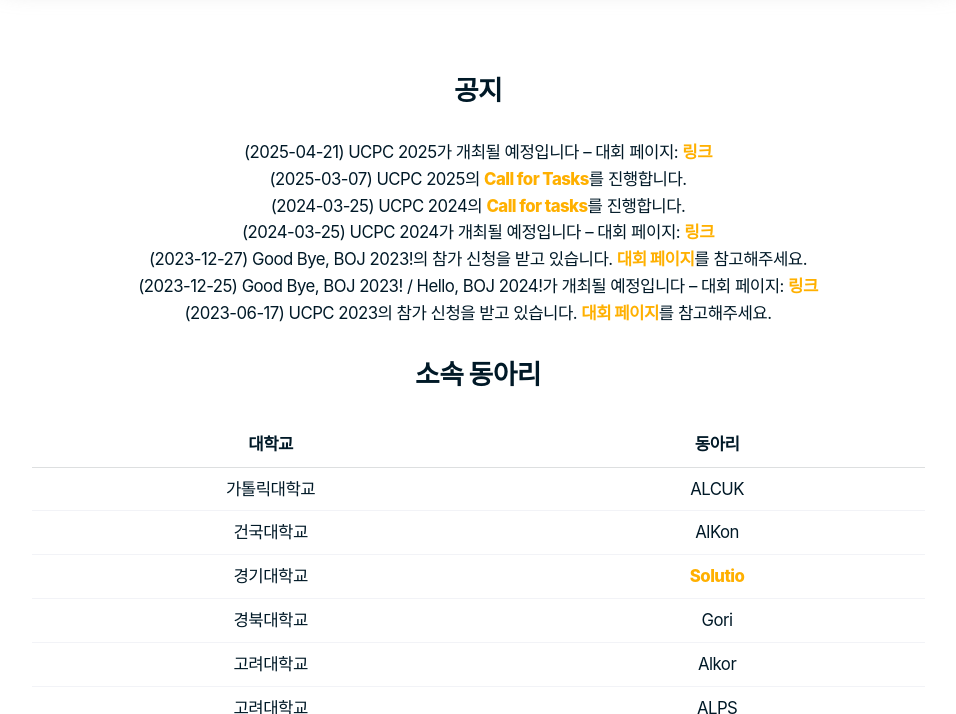
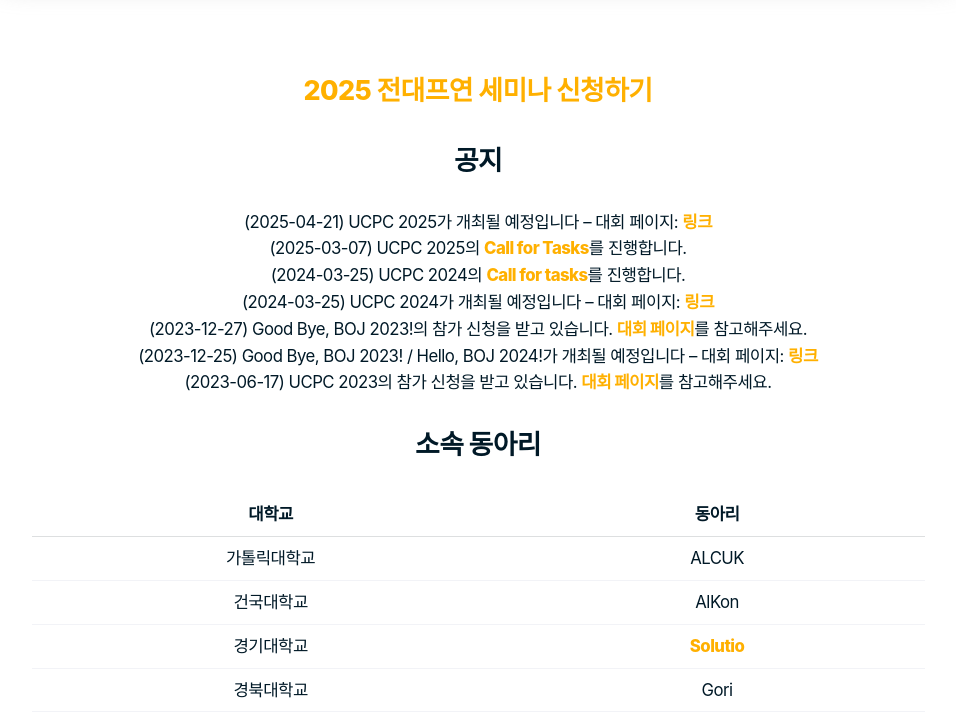
Before and after one commit to ucpcc/main, a Jekyll site: the page built from index.md, in a window 1280 px wide and 900 px high, scrolled down 883 px, cut to the strip 186-900 px from the top of the window. Shown: the whole strip, without its empty margins (162-1118 px from the left). Built offline with Jekyll 4.4.1, drawn with Linux system fonts in a browser that asks for light colours; some web fonts are replaced.

Commit message:
Add seminar website link

```diff
--- a/index.md
+++ b/index.md
@@ -5,6 +5,7 @@ title: 전국 대학생 프로그래밍 대회 동아리 연합
 
 <!-- ## [UCPC 2024 신청하기](https://2024.ucpc.me){:target="_blank"} -->
 <!-- ## [UCPC 2025 신청하기](https://2025.ucpc.me){:target="_blank"} -->
+## [2025 전대프연 세미나 신청하기](https://seminar.ucpc.me/){:target="_blank"}
 
 ## 공지
 - (2025-04-21) UCPC 2025가 개최될 예정입니다 -- 대회 페이지: [링크](https://2025.ucpc.me){:target="_blank"}
```
